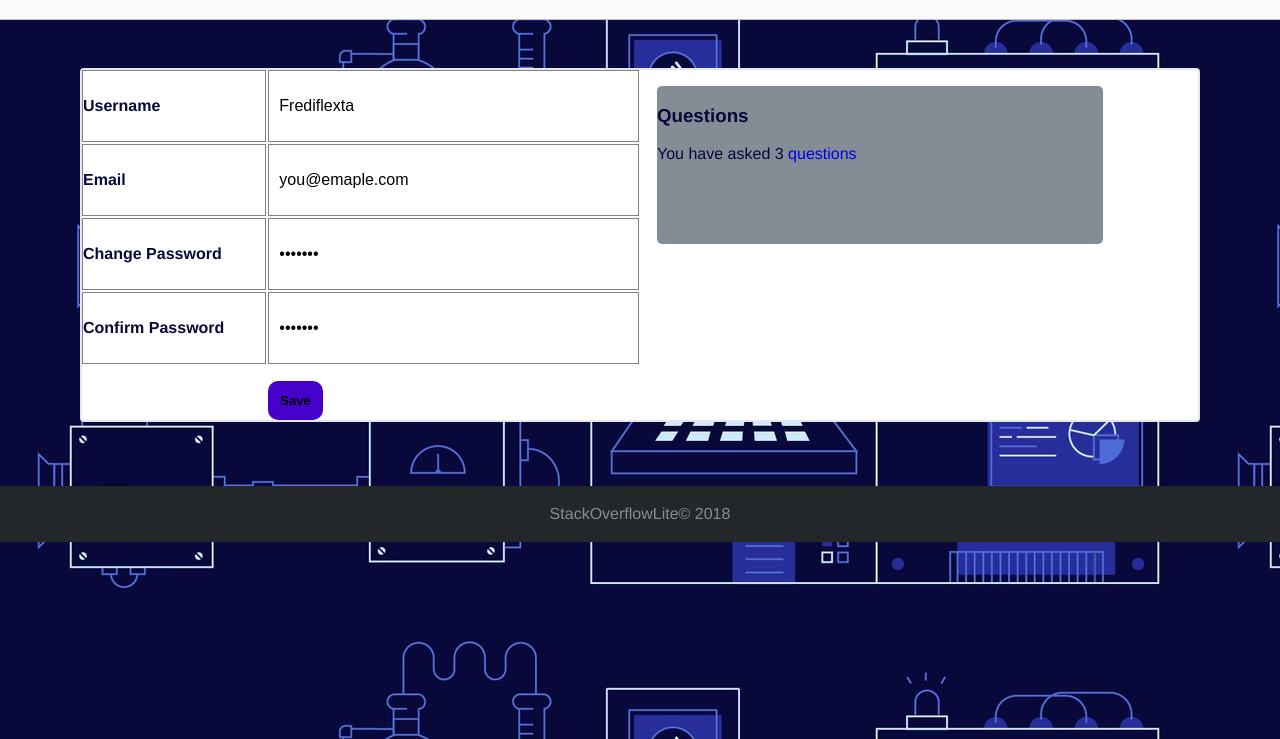
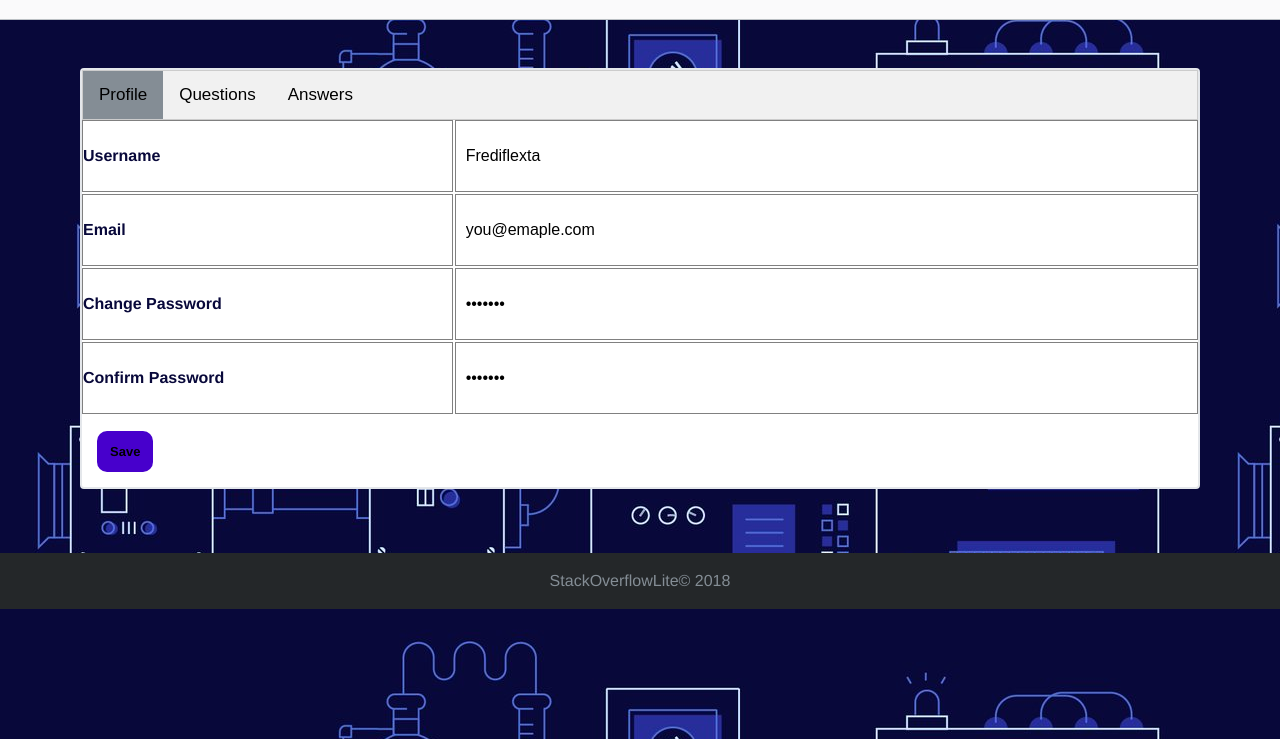
Before and after one commit to Frediflexta/StackOverflowLite, a plain HTML site: page UI/profile.html in a window 1280 px wide. Shown: the part 61-800 px from the top of the page. Drawn offline with Linux system fonts and the light colour scheme.

Commit message:
update profile page redesign the profile page to have tabs and update the profile information of the user [Fixed #159588005]

```diff
--- a/UI/CSS/style.css
+++ b/UI/CSS/style.css
@@ -430,26 +430,51 @@ section .ans-votes-container {
 
 /*profile summarry and details*/
 #profile-container {
-  display: grid;
-  grid-gap: 2px;
-  grid-template-columns: 1fr 1fr;
   border: 2px solid rgb(228, 231, 235);
   background-color: white;
   border-radius: 4px;
   margin: 3em 5em 0.5em 5em;
 }
 
-#ques-et-answers {
-  margin: 1em;
-  border-radius: 5px;
-  background-color: #848d95;
-  width: 80%;
-  height: 45%;
+.tab button {
+  background-color: inherit;
+  float: left;
+  border: none;
+  outline: none;
+  cursor: pointer;
+  padding: 14px 16px;
+  transition: 0.3s;
+  font-size: 17px;
 }
 
-#ques-et-answers p a {
-  text-decoration: none;
+/* Style the tab */
+.tab {
+  overflow: hidden;
+  border: 1px solid #ccc;
+  background-color: #f1f1f1;
 }
+
+/* Change background color of buttons on hover */
+.tab button:hover {
+  background-color: #ddd;
+}
+
+/* Create an active/current tablink class */
+.tab button.active {
+  background-color: #848d95;
+}
+
+/* profile form button */
+#btn-save button{
+  font: bold 13px Nunito, Helvetica, Arial, sans-serif;
+  background-color: #4700cc;
+  padding: 1em;
+  margin: 15px;
+  border: none;
+  border-radius: 10px;
+  cursor: pointer;
+}
+
 
 /**Footer*/
 #login-footer{
--- a/UI/js/main.js
+++ b/UI/js/main.js
@@ -14,4 +14,24 @@ const myFunction= ()=> {
 
 window.onscroll = () => myFunction();
 
-/**Modal box function */
+/**Tab function Resource gotten from W3 schools!
+https://www.w3schools.com/howto/tryit.asp?filename=tryhow_js_tabs_open*/
+
+function openTab(evt, tabName) {
+  let i, tabcontent, tablinks;
+  tabcontent = document.getElementsByClassName("tabcontent");
+
+  for (i = 0; i < tabcontent.length; i++) {
+    tabcontent[i].style.display = "none";
+  }
+
+  tablinks = document.getElementsByClassName("tablinks");
+  for (i = 0; i < tablinks.length; i++) {
+    tablinks[i].className = tablinks[i].className.replace(" active", "");
+  }
+  document.getElementById(tabName).style.display = "block";
+  evt.currentTarget.className += " active";
+}
+
+// Get the element with id="defaultOpen" and click on it
+document.getElementById("defaultOpen").click();
--- a/UI/profile.html
+++ b/UI/profile.html
@@ -36,8 +36,16 @@
         <p>Each month, over millions of developers come to StackOverflowLite to learn, share their knowledge, and build their collaborative relationships.</p>
         <p>Join a growing community developers.</p>
       </aside>
+      Resource gotten from W3 schools!
+      https://www.w3schools.com/howto/tryit.asp?filename=tryhow_js_tabs_open
     </section> -->
     <section id=profile-container>
+      <div class="tab">
+        <button class="tablinks" onclick="openTab(event, 'Profile')" id="defaultOpen">Profile</button>
+        <button class="tablinks" onclick="openTab(event, 'Questions')">Questions</button>
+        <button class="tablinks" onclick="openTab(event, 'Answers')">Answers</button>
+      </div>
+      <div id="Profile" class="tabcontent">
         <form action="#">
           <div class="form-field">
             <div class="label-username">
@@ -64,24 +72,19 @@
             <div class="in-password">
               <input type="password" name="inline-password" value="*******" minlength="6" maxlength="12" required>
             </div>
-          <div class="btn-login">
-            <button id="save">Save</button>
+            <div id="btn-save">
+              <button>Save</button>
             </div>
           </div>
         </form>
-        <div id="ques-et-answers">
-          <div>
-            <h3><b>Questions</b></h3>
       </div>
-          <div class="user-ques">
-            <p>You have asked <span>3</span><a href="userquestion.html"> questions</a></p>
+      <div id="Questions" class="tabcontent">
+        <h3>Paris</h3>
+        <p>Paris is the capital of France.</p>
       </div>
-          <!-- <div>
-            <h3><b>Answers</b></h3>
-          </div>
-          <div class="user-ans">
-            <p>You have <a href="useranswer.html">answered </a><span>4</span> questions</p> -->
-          </div>
+      <div id="Answers" class="tabcontent">
+        <h3>Tokyo</h3>
+        <p>Tokyo is the capital of Japan.</p>
       </div>
     </section>
   </main>
```
Lines whose indentation alone changed are shown as unchanged.
